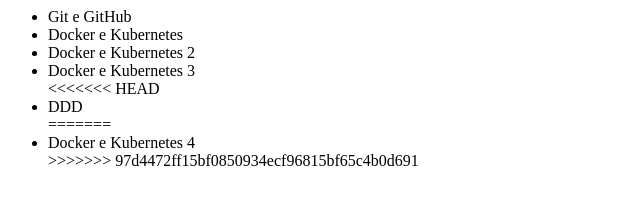
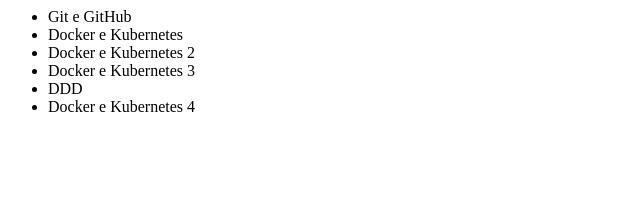
Before and after one commit to camilo-8/portal, a plain HTML site: page index.html in a window 1280 px wide. Shown: the whole page, without its empty margins (0-640 px from the left). Drawn offline with Linux system fonts and the light colour scheme.

Commit message:
alterando index.html

```diff
--- a/index.html
+++ b/index.html
@@ -6,11 +6,8 @@
       <li>Docker e Kubernetes</li>
       <li>Docker e Kubernetes 2</li>
       <li>Docker e Kubernetes 3</li>
-<<<<<<< HEAD
       <li>DDD</li>
-=======
       <li>Docker e Kubernetes 4</li>
->>>>>>> 97d4472ff15bf0850934ecf96815bf65c4b0d691
     <ul>
   </body>
 </html>
```
